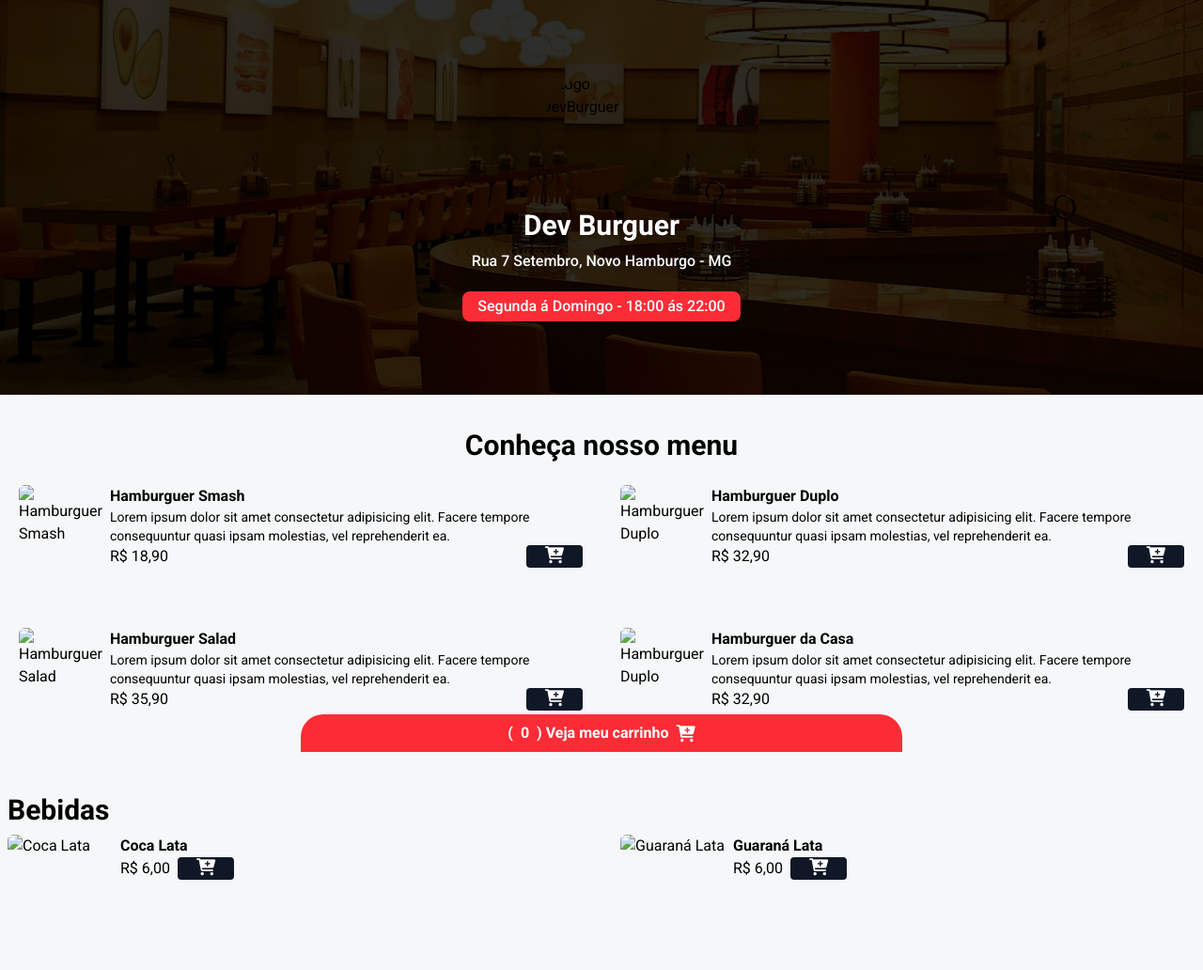
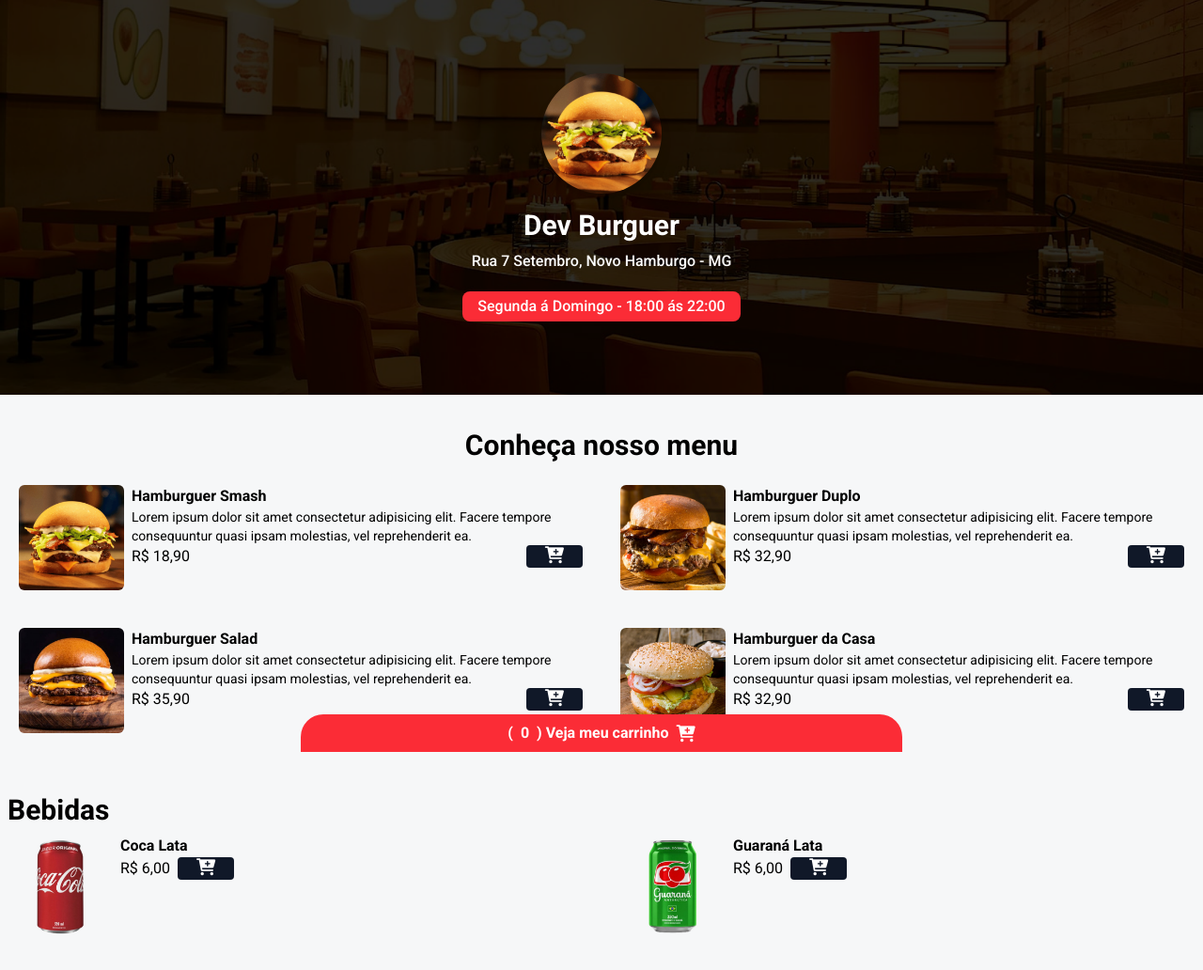
Before and after one commit to HoffsDavid/modelo-site-hamburgueria, a website: page index.html in a window 1280 px wide. Shown: the whole page at 94% size. Drawn offline with nearby package versions, Linux system fonts and the light colour scheme; the site is published under a folder, as on GitHub Pages, so addresses that start at the root find nothing.

Commit message:
Update index.html

```diff
--- a/index.html
+++ b/index.html
@@ -21,7 +21,7 @@
   <!-- HEADER -->
   <header class="w-full h-[420px] bg-zinc-900 bg-home bg-cover bg-center">
     <div class="w-full h-full flex flex-col justify-center items-center">
-      <img src="/assets/hamb-1.png" alt="Logo DevBurguer"
+      <img src="assets/hamb-1.png" alt="Logo DevBurguer"
         class="w-32 h-32 rounded-full shadow-lg hover:scale-110 duration-300">
 
       <h1 class="text-3xl text-white mt-4 mb-2 font-bold">Dev Burguer</h1>
@@ -40,7 +40,7 @@
     <main class="grid grid-cols-1 md:grid-cols-2 gap-7 mx-auto max-w-7xl px-5 mb-16 md:gap-10">
       <!--COMEÇO DO PRODUTO-->
       <div class="flex gap-2">
-        <img src="/assets/hamb-1.png" alt="Hamburguer Smash"
+        <img src="assets/hamb-1.png" alt="Hamburguer Smash"
           class="w-28 h-28 hover:scale-110 hover:rotate-2 duration-300 rounded-md">
 
         <div>
@@ -59,9 +59,8 @@
 
       <!--COMEÇO DO PRODUTO-->
       <div class="flex gap-2">
-        <img src="/assets/hamb-2.png" alt="Hamburguer Duplo"
+        <img src="assets/hamb-2.png" alt="Hamburguer Duplo"
           class="w-28 h-28 hover:scale-110 hover:rotate-2 duration-300 rounded-md">
-
         <div>
           <p class="font-bold">Hamburguer Duplo</p>
           <p class="text-sm">Lorem ipsum dolor sit amet consectetur adipisicing elit. Facere tempore consequuntur quasi
@@ -78,9 +77,8 @@
 
       <!--COMEÇO DO PRODUTO-->
       <div class="flex gap-2">
-        <img src="/assets/hamb-3.png" alt="Hamburguer Salad"
+        <img src="assets/hamb-3.png" alt="Hamburguer Salad"
           class="w-28 h-28 hover:scale-110 hover:rotate-2 duration-300 rounded-md">
-
         <div>
           <p class="font-bold">Hamburguer Salad</p>
           <p class="text-sm">Lorem ipsum dolor sit amet consectetur adipisicing elit. Facere tempore consequuntur quasi
@@ -97,7 +95,7 @@
       <!--FIM DO PRODUTO-->
       <!--COMEÇO DO PRODUTO-->
       <div class="flex gap-2">
-        <img src="/assets/hamb-4.png" alt="Hamburguer Duplo"
+        <img src="assets/hamb-4.png" alt="Hamburguer Duplo"
           class="w-28 h-28 hover:scale-110 hover:rotate-2 duration-300 rounded-md">
         <div>
           <p class="font-bold">Hamburguer da Casa</p>
@@ -120,7 +118,7 @@
     <div class="grid grid-cols-1 md:grid-cols-2 gap-7 mx-auto max-w-7xl px-2 mb-16 md:gap-10">
       <!--COMEÇO DO PRODUTO-->
       <div class="flex gap-2">
-        <img src="/assets/refri-1.png" alt="Coca Lata"
+        <img src="assets/refri-1.png" alt="Coca Lata"
           class="w-28 h-28 hover:scale-110 hover:rotate-2 duration-300 rounded-md">
         <div>
           <p class="font-bold">Coca Lata</p>
@@ -135,7 +133,7 @@
       <!--FIM DO PRODUTO-->
       <!--COMEÇO DO PRODUTO-->
       <div class="flex gap-2">
-        <img src="/assets/refri-2.png" alt="Guaraná Lata"
+        <img src="assets/refri-2.png" alt="Guaraná Lata"
           class="w-28 h-28 hover:scale-110 hover:rotate-2 duration-300 rounded-md">
         <div>
           <p class="font-bold">Guaraná Lata</p>
```
